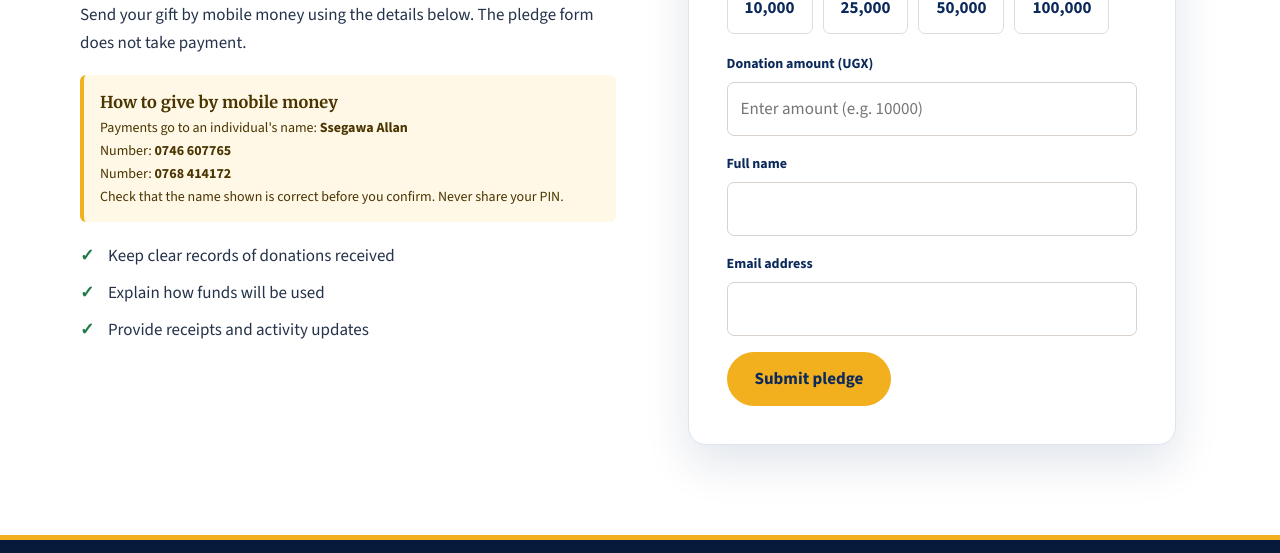
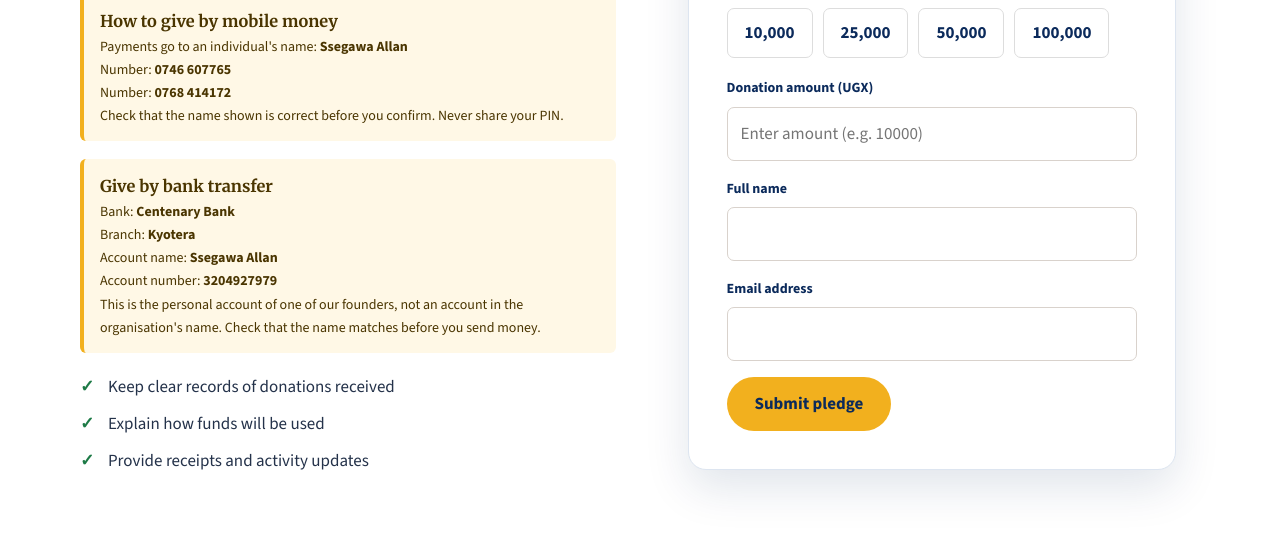
Before and after one commit to delzam313/light-of-hope-organisation, a plain HTML site: page donate.html in a window 1280 px wide. Shown: the part 645-1198 px from the top of the page. Drawn offline with nearby package versions, Linux system fonts and the light colour scheme.

Commit message:
Update donate.html

```diff
--- a/donate.html
+++ b/donate.html
@@ -16,12 +16,20 @@
 </header>
 
 <main><section class="page-hero"><div class="container"><div class="eyebrow">Support our work</div><h1>Help turn compassion into action.</h1><p>Your contribution can support carefully planned community initiatives. Please verify the organisation and payment details before making any transfer.</p></div></section>
-<section class="section"><div class="container split"><div><h2>Make a contribution</h2><p>Send your gift by mobile money using the details below. The pledge form does not take payment.</p><div class="notice">
+<section class="section"><div class="container split"><div><h2>Make a contribution</h2><p>Send your gift by mobile money or bank transfer using the details below. The pledge form does not take payment.</p><div class="notice">
   <h3>How to give by mobile money</h3>
   <p>Payments go to an individual's name: <strong>Ssegawa Allan</strong></p>
   <p>Number: <a href="tel:+256746607765"><strong>0746 607765</strong></a><br>
   Number: <a href="tel:+256768414172"><strong>0768 414172</strong></a></p>
   <p>Check that the name shown is correct before you confirm. Never share your PIN.</p>
+</div>
+<div class="notice">
+  <h3>Give by bank transfer</h3>
+  <p>Bank: <strong>Centenary Bank</strong><br>
+  Branch: <strong>Kyotera</strong><br>
+  Account name: <strong>Ssegawa Allan</strong><br>
+  Account number: <strong>3204927979</strong></p>
+  <p>This is the personal account of one of our founders, not an account in the organisation's name. Check that the name matches before you send money.</p>
 </div><ul class="check-list"><li>Keep clear records of donations received</li><li>Explain how funds will be used</li><li>Provide receipts and activity updates</li></ul></div>
 <div class="form-card"><h2>Donation pledge</h2><p class="help">Amounts are in Uganda Shillings (UGX). Submitting a pledge does not send money.</p><div class="amount-options"><button type="button" class="amount-option" data-amount="10000">10,000</button><button type="button" class="amount-option" data-amount="25000">25,000</button><button type="button" class="amount-option" data-amount="50000">50,000</button><button type="button" class="amount-option" data-amount="100000">100,000</button></div>
 <form data-google-form data-form-type="donation">
```
